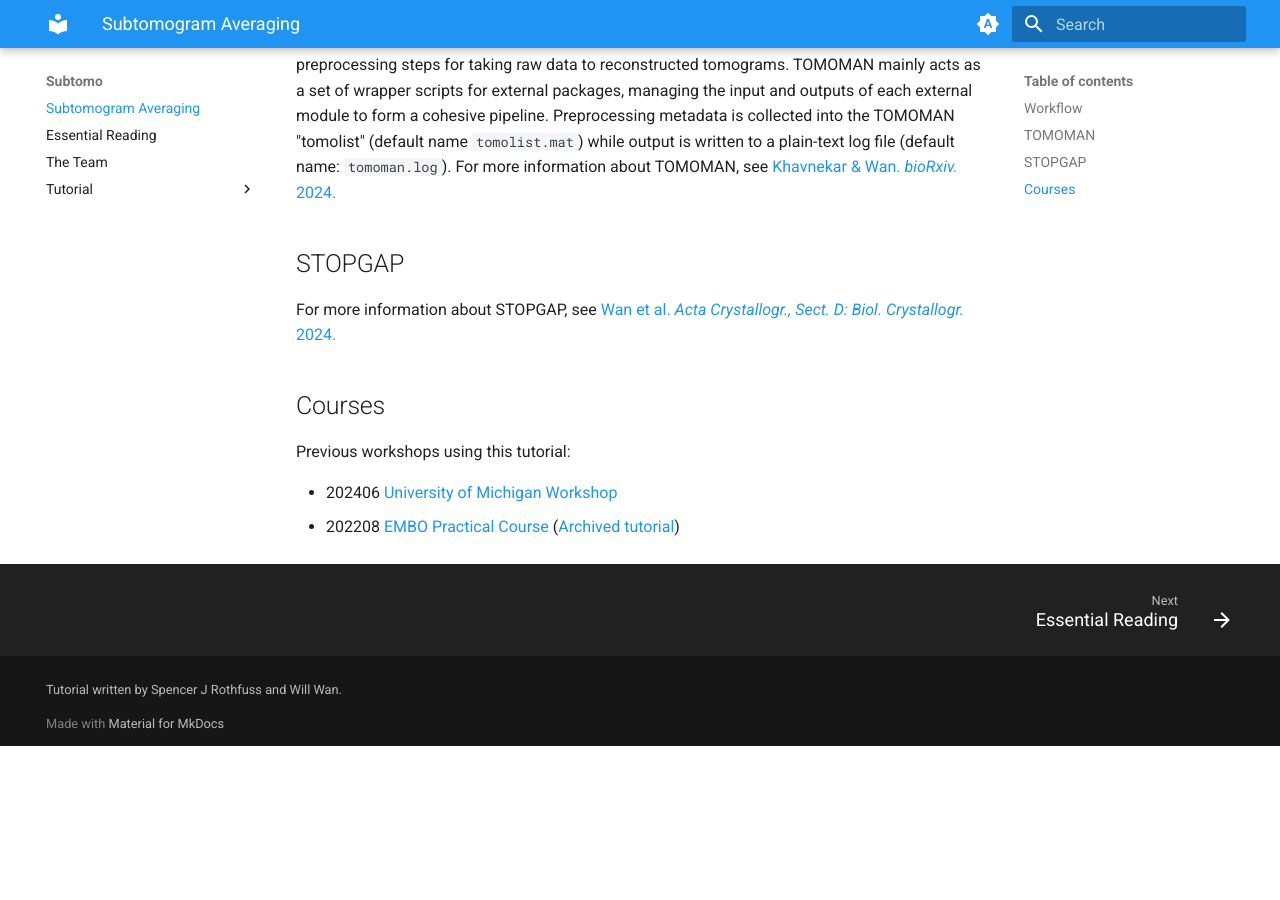
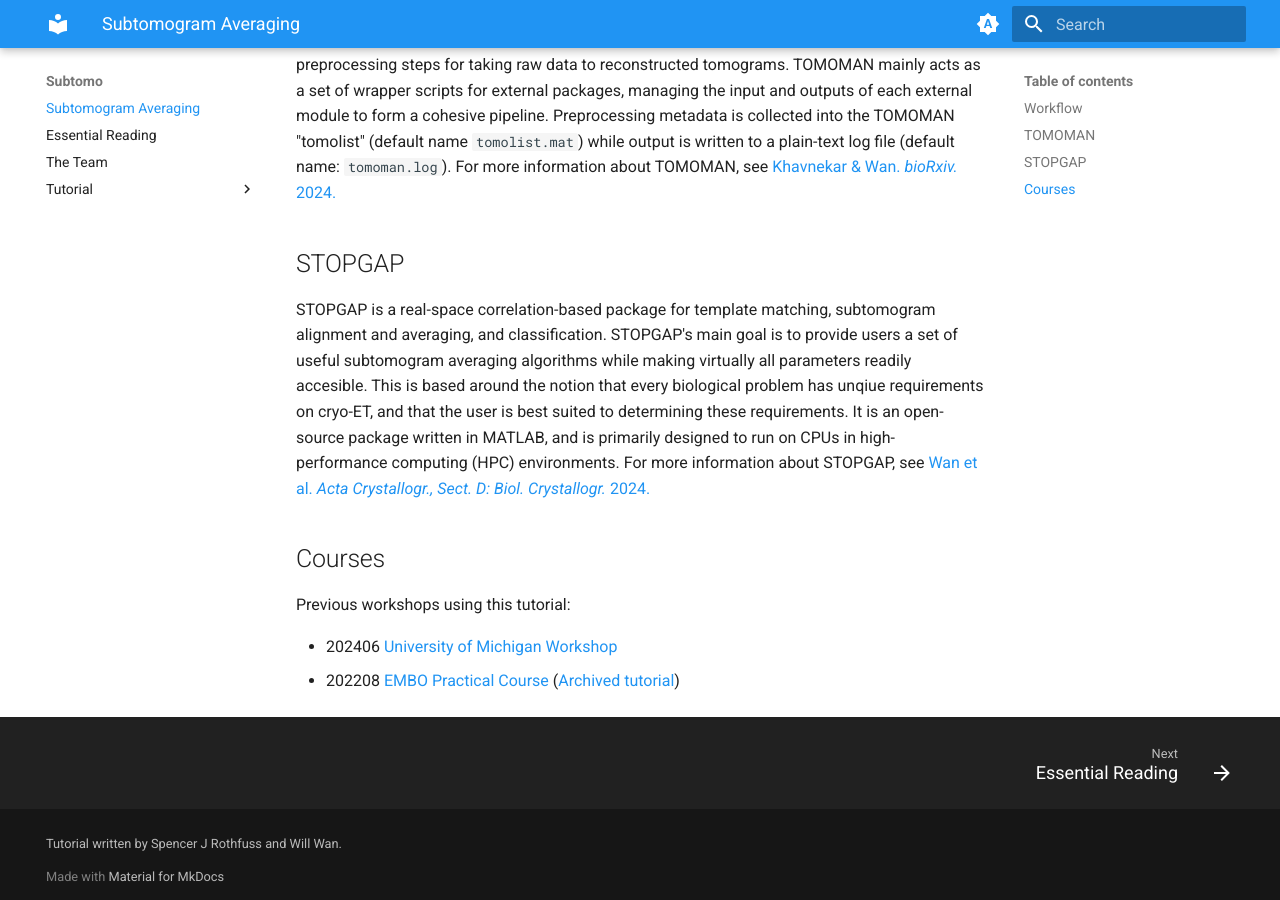
Before and after one commit to wan-lab-vanderbilt/subtomo-tutorials, an MkDocs documentation site: the page built from docs/index.md, in a window 1280 px wide and 900 px high, scrolled down 762 px. Built offline with MkDocs 1.6.1 and Material for MkDocs 9.7.7, drawn with Linux system fonts in a browser that asks for light colours; before the commit the page ends 1508 px from its top, so only the background shows below that.

Commit message:
Update index.md
added stopgap description

```diff
--- a/docs/index.md
+++ b/docs/index.md
@@ -18,6 +18,10 @@ For more information about TOMOMAN, see [Khavnekar & Wan. _bioRxiv._ 2024.](http
 
 ## STOPGAP
 
+STOPGAP is a real-space correlation-based package for template matching, subtomogram alignment and averaging, and classification.
+STOPGAP's main goal is to provide users a set of useful subtomogram averaging algorithms while making virtually all parameters readily accesible.
+This is based around the notion that every biological problem has unqiue requirements on cryo-ET, and that the user is best suited to determining these requirements.
+It is an open-source package written in MATLAB, and is primarily designed to run on CPUs in high-performance computing (HPC) environments.
 For more information about STOPGAP, see [Wan et al. _Acta Crystallogr., Sect. D: Biol. Crystallogr._ 2024.](https://doi.org/10.1107/S205979832400295X)
 
 ## Courses
```
